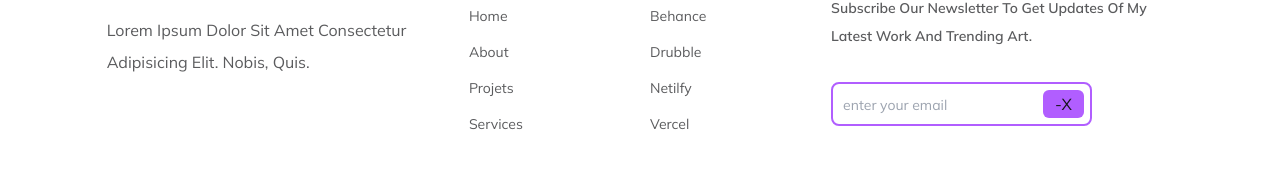
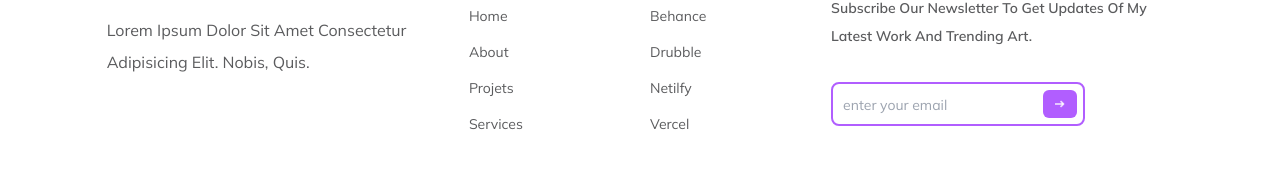
Before and after one commit to shaikhmuzffar/CODSOFT, a React (Vite) app in the folder portfolio/: page / in a window 1280 px wide. Shown: the part 6296-6478 px from the top of the page. Built offline with nearby package versions, Linux system fonts and the light colour scheme.

Commit message:
arrow replaced

```diff
--- a/portfolio/src/components/Footer.jsx
+++ b/portfolio/src/components/Footer.jsx
@@ -1,7 +1,7 @@
 import React from 'react'
 
 import logo from '../assets/logo.png'
-
+import nlArrow from  '../assets/nlArrow.png'
 const footerLinks = [
     {
         title: "Navigation",
@@ -56,8 +56,7 @@ export default function Footer() {
                     <div className='mt-8 flex pl-[10px] pr-[6px] py-[6px] rounded-lg border-2 border-myPurple w-fit' >
                         <input className='w-[200px] outline-none placeholder:text-sm' type="text" placeholder='enter your email' />
                         <div className='px-3 h-7 flex items-center justify-between rounded-md bg-myPurple'>
-                            {/* <img src={arrowLongright} className='h-[8px]' alt="" /> */}
-                            <span>-x</span>
+                            <img src={nlArrow} className='h-[8px]' alt="" />
                         </div>
                     </div>
                 </div>
```
Also changed, not shown: portfolio/src/assets/nlArrow.png (added).
